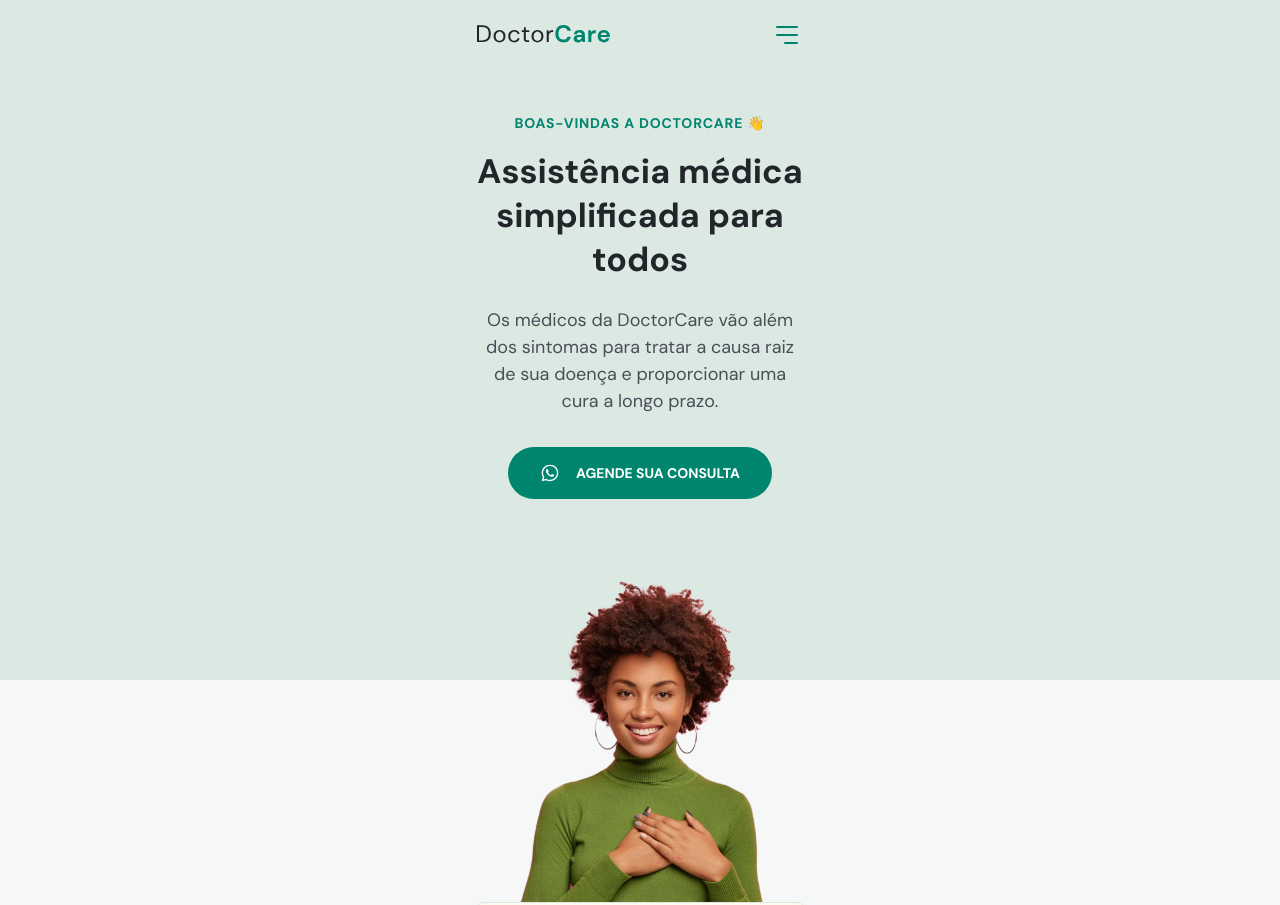
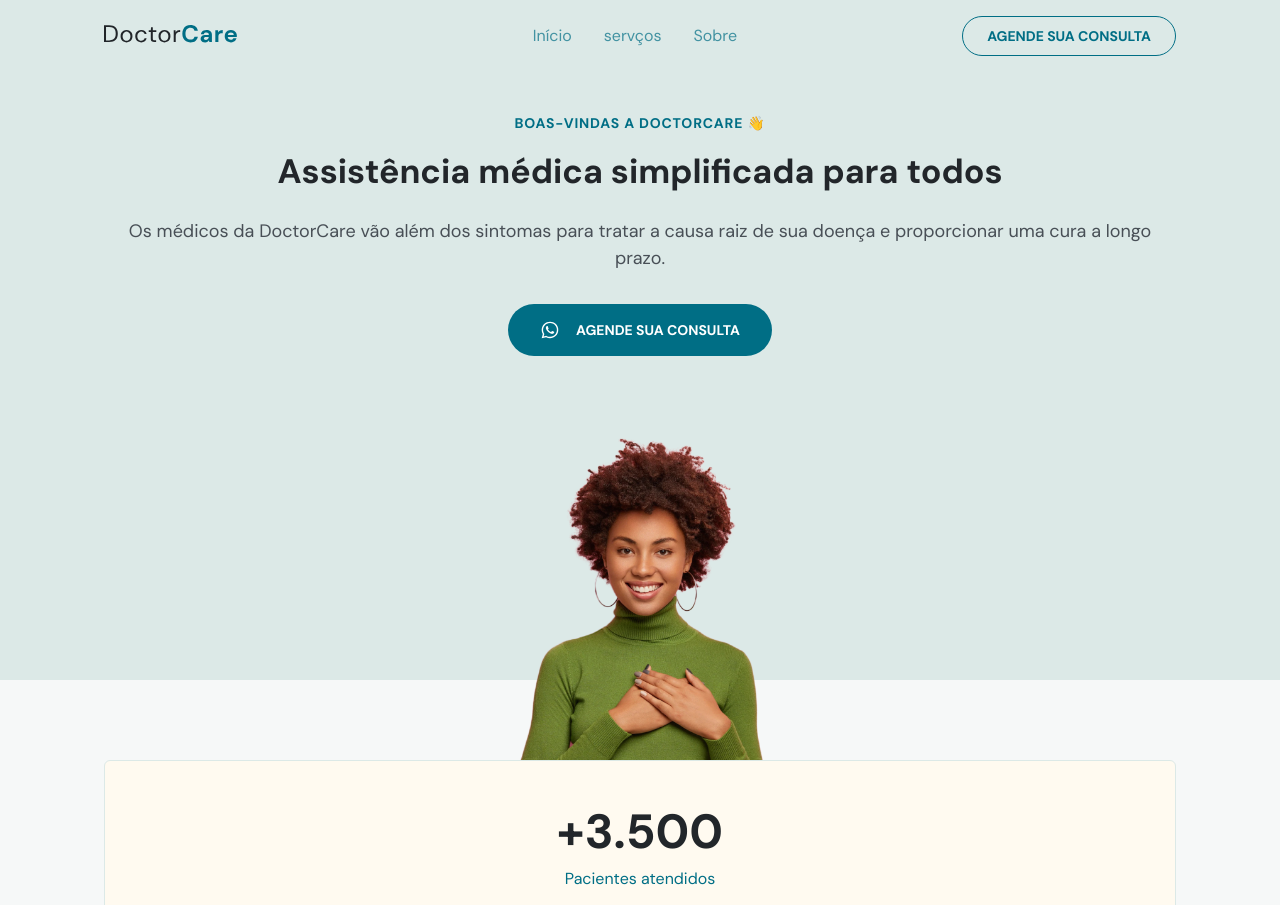
Before and after one commit to BrunnoCode/nlw-return-rocketseat, a plain HTML site: page index.html in a window 1280 px wide. Shown: the top 905 px of the page. Drawn offline with nearby package versions, Linux system fonts and the light colour scheme.

Commit message:
upload-nlw-responsive-and-color

```diff
--- a/style.css
+++ b/style.css
@@ -8,13 +8,14 @@
 
 :root {
 
-  --hue: 170;
+  --hue: 190;
   --primary-color: hsl(var(--hue), 100%, 26%);
   --headline: hsl(210, 11%, 15%);
   --paragraph: hsl(210, 9%, 31%);
 
   --brand-beige: hsl(39, 100%, 97%);
   --brand-light: hsl(calc(var(--hue) - 22), 23%, 89%);
+  --brand-ligh-2: hsl(calc(var(--hue) + 10), 14%, 97%);
 
   --bg-light: hsl(180, 14%, 97%);
   --brand-dark-hover:hsl(var(--hue), 100%, 14%);
@@ -48,7 +49,7 @@ body {
 }
 
 .wrapper {
-  width: 37.5rem;
+  width: min(50rem, 100%);
   margin-inline: auto;
   padding-inline: 2.4rem;
 }
@@ -167,6 +168,11 @@ nav button {
   cursor: pointer;
 }
 
+nav .menu,
+nav .close-menu {
+  position:fixed;
+}
+
 
 
 /*############################...MENU-EXPANDED...#################################*/
@@ -197,7 +203,7 @@ body.menu-expanded .close-menu {
 }
 
 body.menu-expanded .menu {
-  position: fixed;
+
   top: 0;
   left: 0;
   background: var(--primary-color);
@@ -231,7 +237,7 @@ body.menu-expanded .menu {
 .menu .button:hover {
   background-color: var(--brand-dark-hover);
   color: white;
-  filter: brightness(2.5);
+  filter: brightness(1.3);
 transition: 400ms;
 }
 
@@ -349,7 +355,7 @@ body.menu-expanded #navigation .logo path,
 }
 
 #home .stats {
-  width: 32.7rem;
+  width: 100%;
   padding-block: 4rem;
   margin-inline: auto;
 
@@ -519,3 +525,129 @@ opacity: 1;
 visibility: visible;
 transform: translateY(0);
 }
+
+/*############################...RESPONSIVO...#################################*/
+
+@media (min-width: 1024px) {
+
+/*############################...GERAL...#################################*/
+.wrapper {
+  width: min(112rem, 100%);
+}
+
+/*############################...NAVIGATION...#################################*/
+
+
+/*############################...RESET...#################################*/
+
+nav#navigation .wrapper * {
+  margin: 0;
+  padding: 0;
+  visibility: initial;
+  display: initial;
+  opacity: initial;
+  flex-direction: initial;
+  position: initial;
+  font-size: initial;
+  font-weight: initial;
+  transform: initial;
+  color: initial;
+  background-color: initial;
+}
+
+nav#navigation .close-menu,
+nav#navigation .open-menu,
+nav#navigation .social-links {
+display: none;
+  }
+
+  nav#navigation .menu {
+    display:flex;
+    align-items: center;
+    justify-content: space-between;
+    width: 60%;
+  }
+
+  nav#navigation .menu ul:nth-child(1) {
+    display: flex;
+    gap: 3.2rem;
+  }
+
+  nav#navigation .menu ul li a {
+    color: var(--primary-color);
+    opacity: 0.7;
+  }
+
+  nav#navigation .menu a.button {
+     display: flex;
+     justify-content: center;
+     align-items: center;
+     padding: 1rem 2.4rem;
+
+     border: 1px solid var(--primary-color);
+     border-radius: 4rem;
+     color: var(--primary-color);
+
+     font-weight: 700;
+     font-size: 1.4rem;
+     line-height: 1.8rem;
+     text-transform: uppercase;
+  }
+
+  nav#navigation.scroll .menu ul li a {
+    color: var(--brand-ligh-2);
+    opacity: 0.6;
+  }
+
+  nav#navigation.scroll .menu a.button {
+    border-color: white;
+    color: white;
+  }
+
+  nav#navigation .menu li a {
+    transition: opacity .4s;
+  }
+
+
+  nav#navigation .menu li a:hover {
+  opacity: 1;
+    font-weight: 700;
+  }
+
+  nav#navigation .menu li a::after {
+    content: '';
+    width: 0%;
+    height: 2px;
+    background-color: var(--primary-color);
+
+    position: relative;
+    bottom: -2rem;
+    left: -0.5rem;
+
+    display: block;
+
+    transition: width 0.2s;
+
+  }
+
+  nav#navigation.scroll .menu li a::after {
+    background-color: white;
+  }
+
+  nav#navigation .menu li a:hover::after {
+    padding-inline: -0.8rem;
+    width: 100%;
+
+  }
+
+  nav#navigation.scroll .menu li a:hover {
+    opacity: 1;
+
+ }
+
+ nav#navigation.scroll .menu a.button:hover {
+   background-color: var(--primary-color);
+   filter: brightness(1.3);
+   border: none;
+}
+}
```
